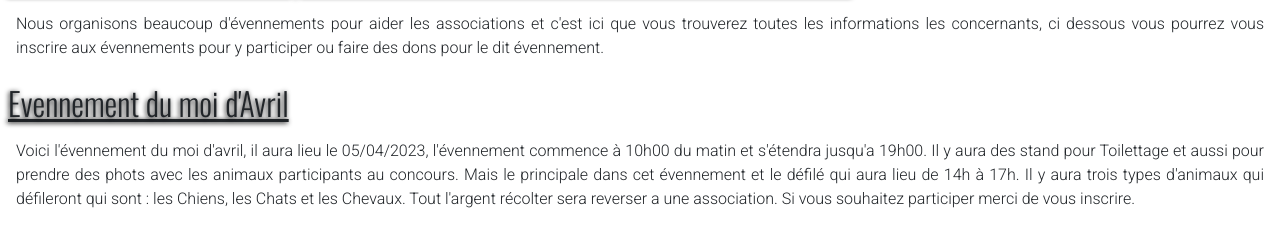
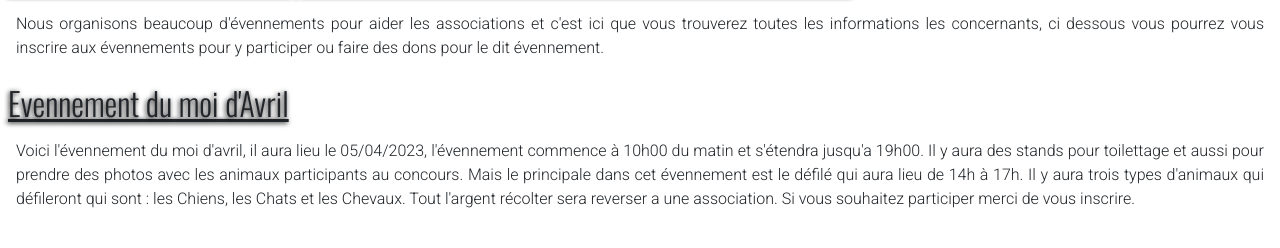
Before and after one commit to Wedstyle/Exercice, a plain HTML site: page Evennement.html in a window 1280 px wide. Shown: the part 785-1033 px from the top of the page. Drawn offline with nearby package versions, Linux system fonts and the light colour scheme.

Commit message:
Update Evennement.html

```diff
--- a/Evennement.html
+++ b/Evennement.html
@@ -25,8 +25,8 @@
                 <h2>Evennement du moi d'Avril</h2>
                 <p>
                     Voici l'évennement du moi d'avril, il aura lieu le 05/04/2023, l'évennement commence à 10h00 du matin et s'étendra jusqu'a 19h00.
-                    Il y aura des stand pour Toilettage et aussi pour prendre des phots avec les animaux participants au concours.
-                    Mais le principale dans cet évennement et le défilé qui aura lieu de 14h à 17h.
+                    Il y aura des stands pour toilettage et aussi pour prendre des photos avec les animaux participants au concours.
+                    Mais le principale dans cet évennement est le défilé qui aura lieu de 14h à 17h.
                     Il y aura trois types d'animaux qui défileront qui sont : les Chiens, les Chats et les Chevaux.
                     Tout l'argent récolter sera reverser a une association.
                     Si vous souhaitez participer merci de vous inscrire.
```
